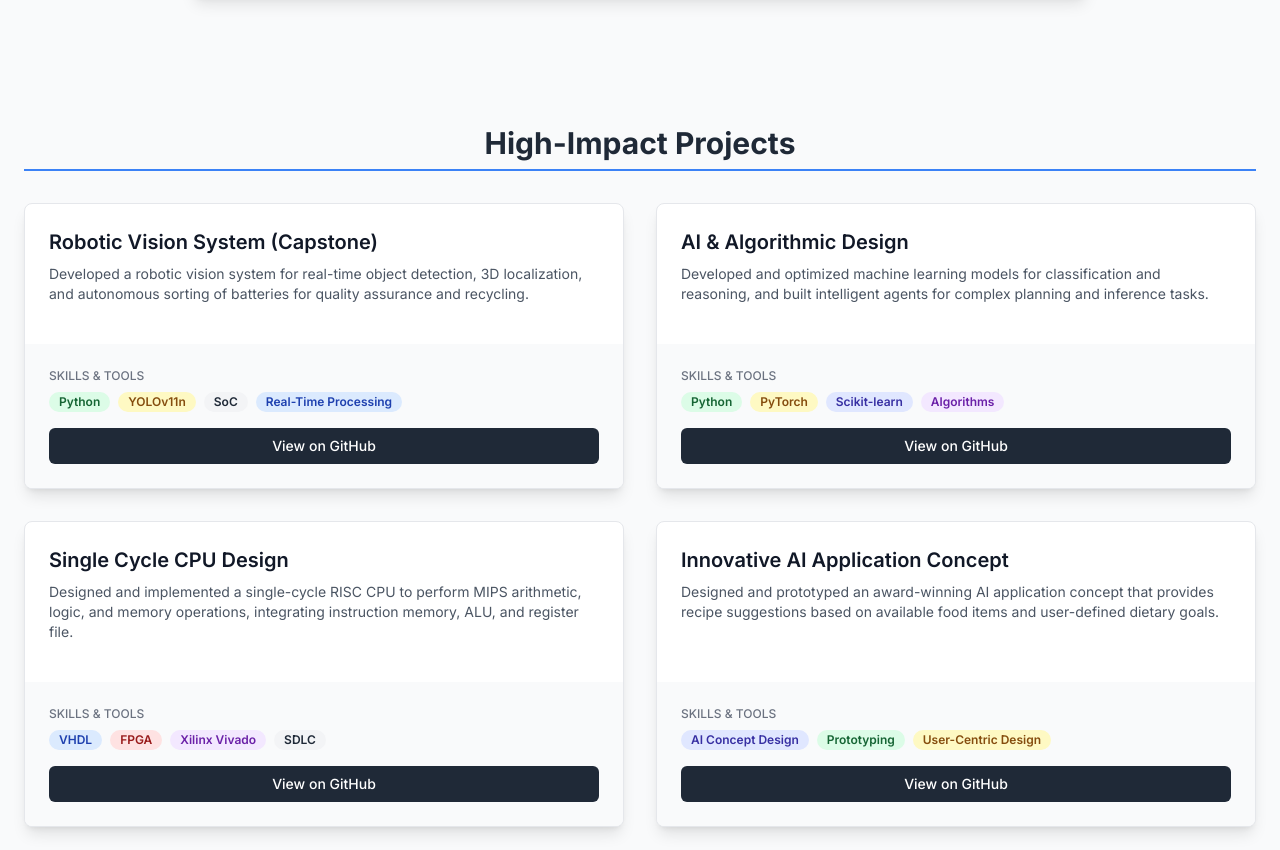
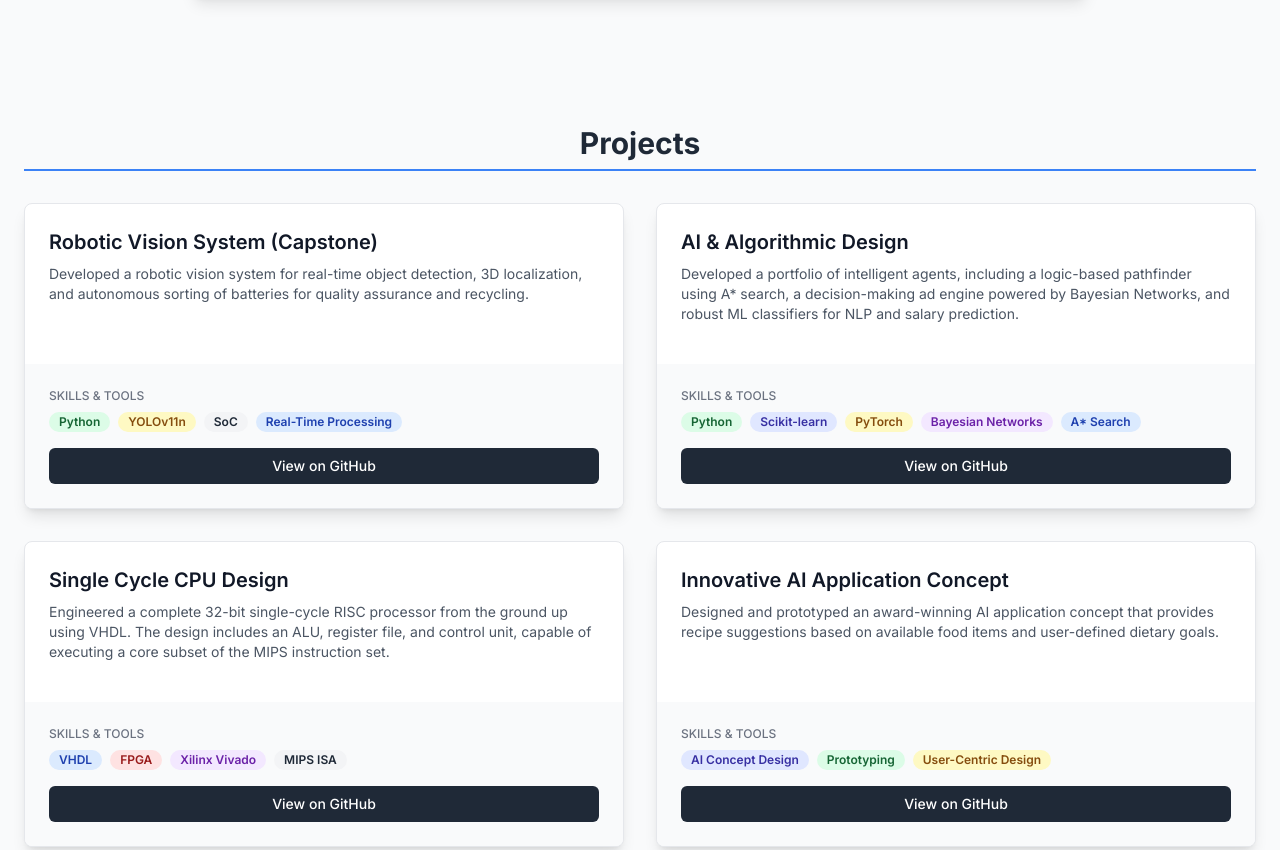
Before and after one commit to tonicoelho/tonicoelho-github.io, a plain HTML site: page index.html in a window 1280 px wide. Shown: the part 1565-2415 px from the top of the page. Drawn offline with nearby package versions, Linux system fonts and the light colour scheme.

Commit message:
Update index.html

```diff
--- a/index.html
+++ b/index.html
@@ -99,7 +99,7 @@
         </section>
 
         <section id="projects" class="py-16">
-            <h2 class="text-3xl font-bold text-center section-title">High-Impact Projects</h2>
+            <h2 class="text-3xl font-bold text-center section-title">Projects</h2>
             <div class="grid grid-cols-1 md:grid-cols-2 lg:grid-cols-2 gap-8 mt-8">
 
                 <div class="bg-white rounded-lg shadow-lg overflow-hidden transform hover:-translate-y-2 transition-transform duration-300 border border-gray-200 flex flex-col">
@@ -116,7 +116,7 @@
                             <span class="bg-blue-100 text-blue-800 text-xs font-semibold px-2.5 py-0.5 rounded-full">Real-Time Processing</span>
                         </div>
                         <div class="mt-4 flex space-x-4">
-                            <a href="#" class="w-full text-center bg-gray-800 text-white px-4 py-2 rounded-md text-sm font-medium hover:bg-gray-900 transition">View on GitHub</a>
+                            <a href="https://github.com/tonicoelho/Robot_Vision_System" target="_blank" class="w-full text-center bg-gray-800 text-white px-4 py-2 rounded-md text-sm font-medium hover:bg-gray-900 transition">View on GitHub</a>
                         </div>
                     </div>
                 </div>
@@ -124,18 +124,19 @@
                 <div class="bg-white rounded-lg shadow-lg overflow-hidden transform hover:-translate-y-2 transition-transform duration-300 border border-gray-200 flex flex-col">
                     <div class="p-6 flex-grow">
                         <h3 class="text-xl font-semibold mb-2 text-gray-900">AI & Algorithmic Design</h3>
-                        <p class="text-gray-600 mb-4 text-sm">Developed and optimized machine learning models for classification and reasoning, and built intelligent agents for complex planning and inference tasks.</p>
+                        <p class="text-gray-600 mb-4 text-sm">Developed a portfolio of intelligent agents, including a logic-based pathfinder using A* search, a decision-making ad engine powered by Bayesian Networks, and robust ML classifiers for NLP and salary prediction.</p>
                     </div>
                     <div class="p-6 bg-gray-50">
                         <p class="text-xs text-gray-500 mb-2 font-medium uppercase">Skills & Tools</p>
                         <div class="flex flex-wrap gap-2">
                             <span class="bg-green-100 text-green-800 text-xs font-semibold px-2.5 py-0.5 rounded-full">Python</span>
+                            <span class="bg-indigo-100 text-indigo-800 text-xs font-semibold px-2.5 py-0.5 rounded-full">Scikit-learn</span>
                             <span class="bg-yellow-100 text-yellow-800 text-xs font-semibold px-2.5 py-0.5 rounded-full">PyTorch</span>
-                            <span class="bg-indigo-100 text-indigo-800 text-xs font-semibold px-2.5 py-0.5 rounded-full">Scikit-learn</span>
-                            <span class="bg-purple-100 text-purple-800 text-xs font-semibold px-2.5 py-0.5 rounded-full">Algorithms</span>
+                            <span class="bg-purple-100 text-purple-800 text-xs font-semibold px-2.5 py-0.5 rounded-full">Bayesian Networks</span>
+                            <span class="bg-blue-100 text-blue-800 text-xs font-semibold px-2.5 py-0.5 rounded-full">A* Search</span>
                         </div>
                         <div class="mt-4 flex space-x-4">
-                            <a href="#" class="w-full text-center bg-gray-800 text-white px-4 py-2 rounded-md text-sm font-medium hover:bg-gray-900 transition">View on GitHub</a>
+                            <a href="https://github.com/tonicoelho/AI_Projects" target="_blank" class="w-full text-center bg-gray-800 text-white px-4 py-2 rounded-md text-sm font-medium hover:bg-gray-900 transition">View on GitHub</a>
                         </div>
                     </div>
                 </div>
@@ -143,7 +144,7 @@
                 <div class="bg-white rounded-lg shadow-lg overflow-hidden transform hover:-translate-y-2 transition-transform duration-300 border border-gray-200 flex flex-col">
                     <div class="p-6 flex-grow">
                         <h3 class="text-xl font-semibold mb-2 text-gray-900">Single Cycle CPU Design</h3>
-                        <p class="text-gray-600 mb-4 text-sm">Designed and implemented a single-cycle RISC CPU to perform MIPS arithmetic, logic, and memory operations, integrating instruction memory, ALU, and register file.</p>
+                        <p class="text-gray-600 mb-4 text-sm">Engineered a complete 32-bit single-cycle RISC processor from the ground up using VHDL. The design includes an ALU, register file, and control unit, capable of executing a core subset of the MIPS instruction set.</p>
                     </div>
                     <div class="p-6 bg-gray-50">
                         <p class="text-xs text-gray-500 mb-2 font-medium uppercase">Skills & Tools</p>
@@ -151,10 +152,10 @@
                             <span class="bg-blue-100 text-blue-800 text-xs font-semibold px-2.5 py-0.5 rounded-full">VHDL</span>
                             <span class="bg-red-100 text-red-800 text-xs font-semibold px-2.5 py-0.5 rounded-full">FPGA</span>
                             <span class="bg-purple-100 text-purple-800 text-xs font-semibold px-2.5 py-0.5 rounded-full">Xilinx Vivado</span>
-                            <span class="bg-gray-100 text-gray-800 text-xs font-semibold px-2.5 py-0.5 rounded-full">SDLC</span>
+                            <span class="bg-gray-100 text-gray-800 text-xs font-semibold px-2.5 py-0.5 rounded-full">MIPS ISA</span>
                         </div>
                         <div class="mt-4 flex space-x-4">
-                            <a href="#" class="w-full text-center bg-gray-800 text-white px-4 py-2 rounded-md text-sm font-medium hover:bg-gray-900 transition">View on GitHub</a>
+                            <a href="https://github.com/tonicoelho/Single-Cycle-CPU-Design" target="_blank" class="w-full text-center bg-gray-800 text-white px-4 py-2 rounded-md text-sm font-medium hover:bg-gray-900 transition">View on GitHub</a>
                         </div>
                     </div>
                 </div>
```
